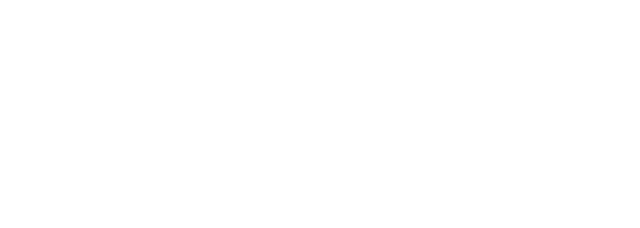
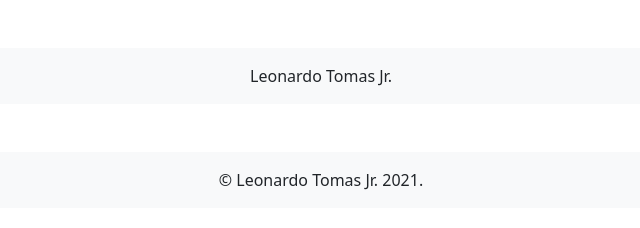
Before and after one commit to leontomas/leaf, a plain HTML site: page index.html in a window 1280 px wide. Shown: the whole page, without its empty margins (319-959 px from the left). Drawn offline with nearby package versions, Linux system fonts and the light colour scheme.

Commit message:
updated index

```diff
--- a/index.html
+++ b/index.html
@@ -4,9 +4,18 @@
 	<meta charset="utf-8">
 	<meta http-equiv="X-UA-Compatible" content="IE=edge">
 	<title></title>
-	<link rel="stylesheet" href="">
+	<link href="https://cdn.jsdelivr.net/npm/bootstrap@5.3.2/dist/css/bootstrap.min.css" rel="stylesheet">
+	<link rel="stylesheet" type="text/css" href="./style.css">
 </head>
 <body>
+<nav class="text-center p-3 bg-light mt-5"><span>Leonardo Tomas Jr.</span></nav>
 
+
+	<footer class="text-center p-3 bg-light mt-5">
+		<span>&copy; Leonardo Tomas Jr. 2021.</span>
+	</footer>
+
+
+<script src="https://cdn.jsdelivr.net/npm/bootstrap@5.3.2/dist/js/bootstrap.bundle.min.js"></script>
 </body>
 </html>
```
